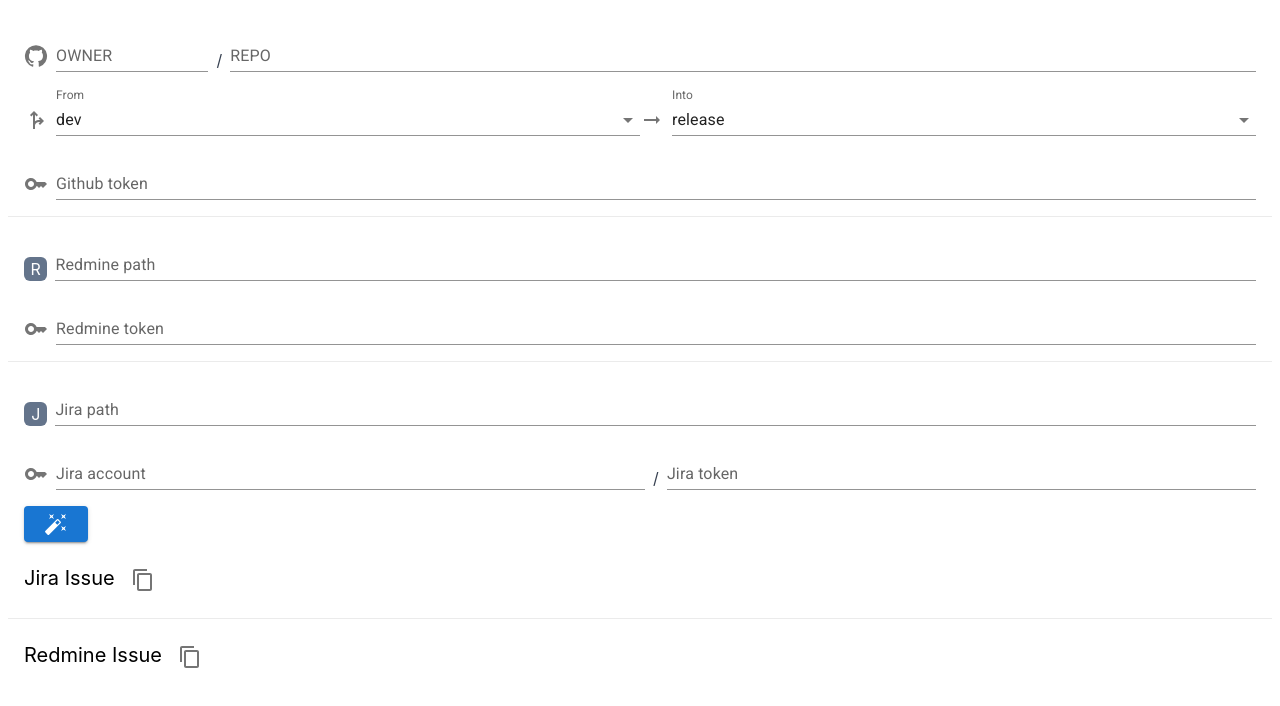
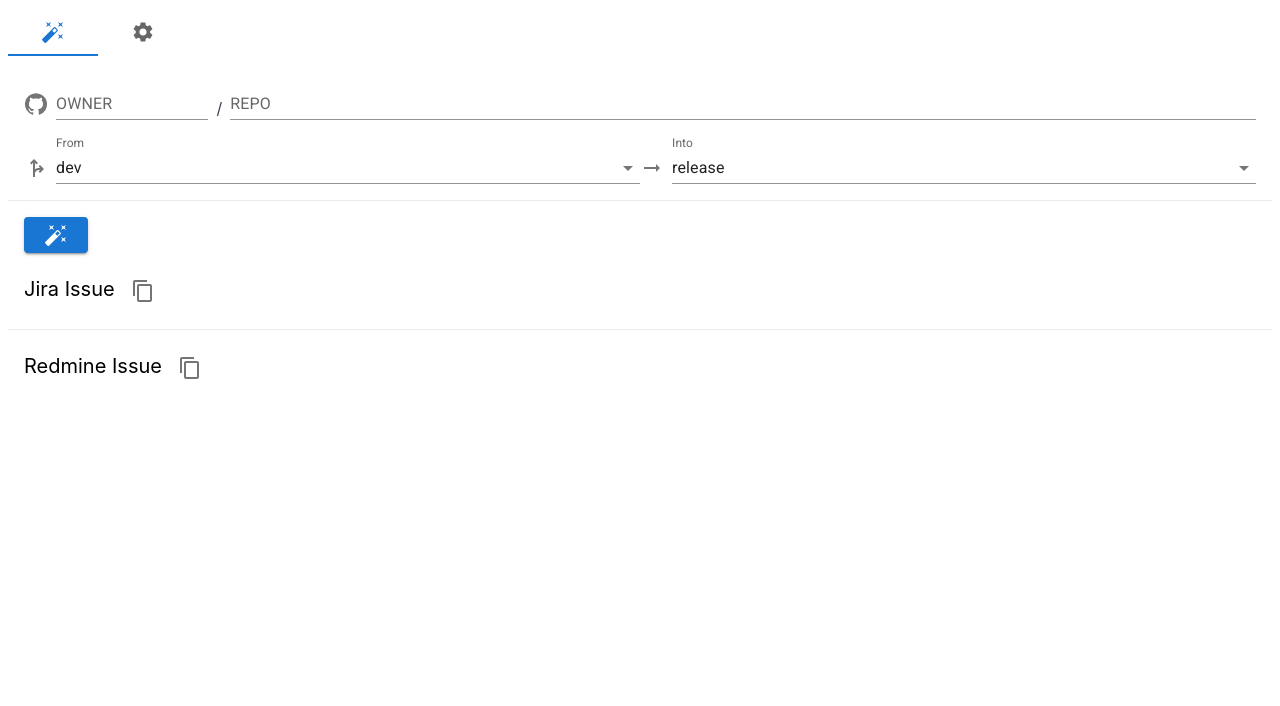
Before and after one commit to TomatoSoup0126/PR-content-generator, a React (Vite) app: page / in a window 1280 px wide. Shown: the top 706 px of the page. Built offline with nearby package versions, Linux system fonts and the light colour scheme.

Commit message:
refactor: 💡 extract interface and split tab

```diff
--- a/src/App.tsx
+++ b/src/App.tsx
@@ -1,4 +1,11 @@
-import { useState, useEffect } from 'react'
+import { useState, useEffect, SyntheticEvent } from 'react'
+import {
+  LoadingStatus,
+  Option,
+  Branch,
+  Commit,
+  TabPanelProps
+} from './interface'
 
 import Box from '@mui/material/Box'
 import GitHubIcon from '@mui/icons-material/GitHub'
@@ -7,6 +14,7 @@
 import KeyIcon from '@mui/icons-material/Key'
 import ContentCopyIcon from '@mui/icons-material/ContentCopy'
 import AutoFixHighIcon from '@mui/icons-material/AutoFixHigh'
+import SettingsIcon from '@mui/icons-material/Settings';
 
 import TextField from '@mui/material/TextField'
 import InputLabel from '@mui/material/InputLabel'
@@ -16,39 +24,18 @@
 import Button from '@mui/material/Button'
 import Divider from '@mui/material/Divider'
 import LinearProgress from '@mui/material/LinearProgress'
+import Tabs from '@mui/material/Tabs';
+import Tab from '@mui/material/Tab';
+
 import { clipboard } from 'electron'
 
-interface LoadingStatus {
-  showResultBlock: String
-  isGithubLoading: String
-  isRedmineLoading: String
-  isJiraLoading: String
+const App: React.FC = () => {
+  const [activeTab, setActiveTab] = useState(0)
+
+  const handleTabChange = (event:SyntheticEvent, newValue: number) => {
+    setActiveTab(newValue);
   }
 
-interface Option {
-  owner: String
-  repo: String
-  githubToken: String
-  redmineToken: String
-  redminePath: String
-  jiraAccount: String
-  jiraToken: String
-  jiraPath: String
-}
-
-interface Branch {
-  into: String
-  from: String
-}
-
-interface Commit {
-  id: any
-  subject: any
-  status: any
-  markdown: String
-}
-
-const App: React.FC = () => {
   const [option, setOption] = useState({
     owner: '',
     repo: '',
@@ -70,7 +57,7 @@
   const [redmineCommits, setRedmineCommits] = useState<String[] | undefined[]>([])
   const [redmineIssues, setRedmineIssues] = useState<Commit[] | undefined[]>([])
 
-  const [loadingStatus, setloadingStatus] = useState({
+  const [loadingStatus, setLoadingStatus] = useState({
     showResultBlock: true,
     isGithubLoading: false,
     isRedmineLoading: false,
@@ -82,7 +69,7 @@
       ...loadingStatus
     }
     updateLoadingStatus[key] = value
-    setloadingStatus(updateLoadingStatus)
+    setLoadingStatus(updateLoadingStatus)
   }
 
   // restore option on mounted
@@ -242,6 +229,26 @@
     )
   }
 
+  function TabPanel(props: TabPanelProps) {
+    const { children, value, index, ...other } = props;
+
+    return (
+      <div
+        role="tabpanel"
+        hidden={value !== index}
+        id={`tabpanel-${index}`}
+        aria-labelledby={`tab-${index}`}
+        {...other}
+      >
+        {value === index && (
+          <Box>
+            {children}
+          </Box>
+        )}
+      </div>
+    )
+  }
+
   const saveDataToLocalStorage = (key:string, value:Object) => {
     localStorage.setItem(key, JSON.stringify(value))
   }
@@ -272,6 +279,12 @@
 
   return (
     <main className="container mx-auto p-2">
+      <Tabs value={activeTab} onChange={handleTabChange} aria-label="icon tabs">
+        <Tab icon={<AutoFixHighIcon />} aria-label="phone" />
+        <Tab icon={<SettingsIcon />} aria-label="favorite" />
+      </Tabs>
+      <TabPanel value={activeTab} index={0}>
+        <>
           <Box sx={{ display: 'flex', alignItems: 'flex-end', m: 2 }}>
             <GitHubIcon sx={{ color: 'action.active', mr: 1, my: 0.5 }} />
             <TextField
@@ -319,6 +332,45 @@
               </Select>
             </FormControl>
           </Box>
+          <Divider light />
+          <Box sx={{ display: 'flex', alignItems: 'flex-end', m: 2 }}>
+            <Button variant="contained" onClick={handleFetchBranchDiff} disabled={loadingStatus.isGithubLoading}>
+              <AutoFixHighIcon sx={{ color: 'white' }} />
+            </Button>
+          </Box>
+          <Box sx={{ m: 2 }}>
+            <h1 className='text-xl mb-2 mr-2'>
+              Jira Issue
+              <Button variant="text">
+                <ContentCopyIcon
+                  sx={{ color: 'action.active', mr: 1, my: 0.5 }}
+                  onClick={handleCopyJiraIssues}
+                />
+              </Button>
+            </h1>
+            {/* @ts-ignore */}
+            <JiraIssuesBlock />
+          </Box>
+          <Divider light />
+          <Box sx={{ m: 2 }}>
+            <h1 className='text-xl mb-2 mr-2'>
+              Redmine Issue
+              <Button variant="text">
+                <ContentCopyIcon
+                  sx={{ color: 'action.active', mr: 1, my: 0.5 }}
+                  onClick={handleCopyRedmineIssues}
+                />
+              </Button>
+            </h1>
+            {/* @ts-ignore */}
+            <RedmineIssuesBlock />
+          </Box>
+        </>
+      </TabPanel>
+
+
+      <TabPanel value={activeTab} index={1}>
+        <>
           <Box sx={{ display: 'flex', alignItems: 'flex-end', m: 2 }}>
             <KeyIcon sx={{ color: 'action.active', mr: 1, my: 0.5 }} />
             <TextField
@@ -382,38 +434,8 @@
               value={option.jiraToken}
             />
           </Box>
-      <Box sx={{ display: 'flex', alignItems: 'flex-end', m: 2 }}>
-        <Button variant="contained" onClick={handleFetchBranchDiff} disabled={loadingStatus.isGithubLoading}>
-          <AutoFixHighIcon sx={{ color: 'white' }} />
-        </Button>
-      </Box>
-      <Box sx={{ m: 2 }}>
-        <h1 className='text-xl mb-2 mr-2'>
-          Jira Issue
-          <Button variant="text">
-            <ContentCopyIcon
-              sx={{ color: 'action.active', mr: 1, my: 0.5 }}
-              onClick={handleCopyJiraIssues}
-            />
-          </Button>
-        </h1>
-        {/* @ts-ignore */}
-        <JiraIssuesBlock />
-      </Box>
-      <Divider light />
-      <Box sx={{ m: 2 }}>
-        <h1 className='text-xl mb-2 mr-2'>
-          Redmine Issue
-          <Button variant="text">
-            <ContentCopyIcon
-              sx={{ color: 'action.active', mr: 1, my: 0.5 }}
-              onClick={handleCopyRedmineIssues}
-            />
-          </Button>
-        </h1>
-        {/* @ts-ignore */}
-        <RedmineIssuesBlock />
-      </Box>
+        </>
+      </TabPanel>
     </main>
   )
 }
--- /dev/null
+++ b/src/interface/index.ts
@@ -0,0 +1,35 @@
+export interface LoadingStatus {
+  showResultBlock: String
+  isGithubLoading: String
+  isRedmineLoading: String
+  isJiraLoading: String
+}
+
+export interface Option {
+  owner: String
+  repo: String
+  githubToken: String
+  redmineToken: String
+  redminePath: String
+  jiraAccount: String
+  jiraToken: String
+  jiraPath: String
+}
+
+export interface Branch {
+  into: String
+  from: String
+}
+
+export interface Commit {
+  id: any
+  subject: any
+  status: any
+  markdown: String
+}
+
+export interface TabPanelProps {
+  children?: React.ReactNode;
+  index: number;
+  value: number;
+}
```
Lines whose indentation alone changed are shown as unchanged.
